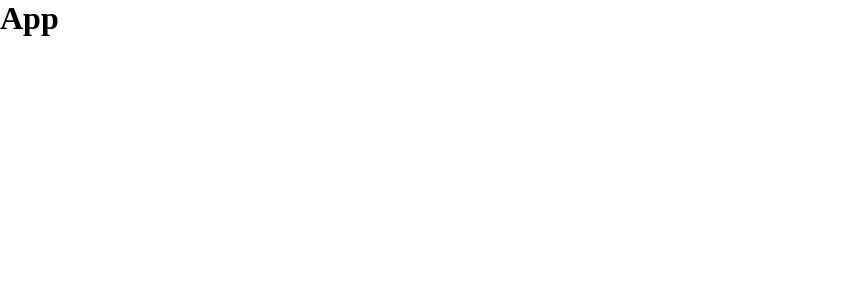
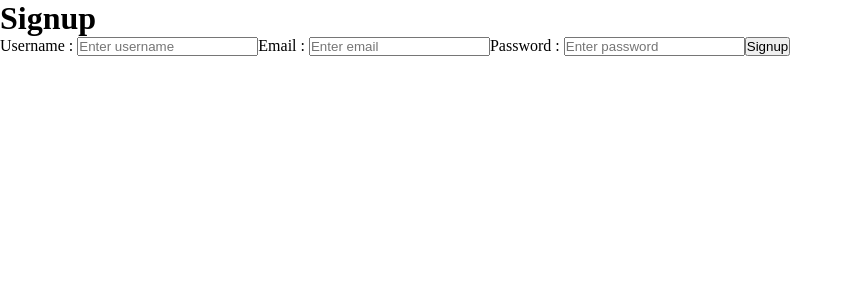
Before and after one commit to BVenkateshwaran/Signup-Login-React, a React (Vite) app: page / in a window 1280 px wide. Shown: the top 300 px of the page, without its empty margins (0-853 px from the left). Built offline with nearby package versions, Linux system fonts and the light colour scheme.

Commit message:
Added input fields and printed it in console using state

```diff
--- a/src/App.jsx
+++ b/src/App.jsx
@@ -6,7 +6,7 @@ import Login from './Login.jsx'
 const App = () => {
   return (
     <div>
-      <h1>App</h1>
+      <Signup></Signup>
     </div>
   )
 }
--- a/src/Signup.jsx
+++ b/src/Signup.jsx
@@ -1,9 +1,34 @@
-import React from 'react'
+import React,{useState} from 'react'
 
 const Signup = () => {
+  let [formData, setFormData] = useState({
+    uname:"",
+    email:"",
+    password:""
+  })
+  function handleChange(e)
+  {
+    setFormData({...formData,[e.target.name]:e.target.value})
+    console.log(e.target.name);
+    console.log(e.target.value);
+  }
+  function handleSubmit(e)
+  {
+    e.preventDefault();
+    console.log(formData);
+  }
   return (
     <div>
       <h1>Signup</h1>
+      <form action="" onSubmit={handleSubmit}>
+        <label htmlFor="uname">Username : </label>
+        <input type="text" name="uname" id="uname" placeholder='Enter username' onChange={handleChange} />
+        <label htmlFor="email">Email : </label>
+        <input type="email" name="email" id="email" placeholder='Enter email' onChange={handleChange} />
+        <label htmlFor="password">Password : </label>
+        <input type="password" name="password" id="password" placeholder='Enter password' onChange={handleChange} />
+        <button type="submit">Signup</button>
+      </form>
     </div>
   )
 }
```
